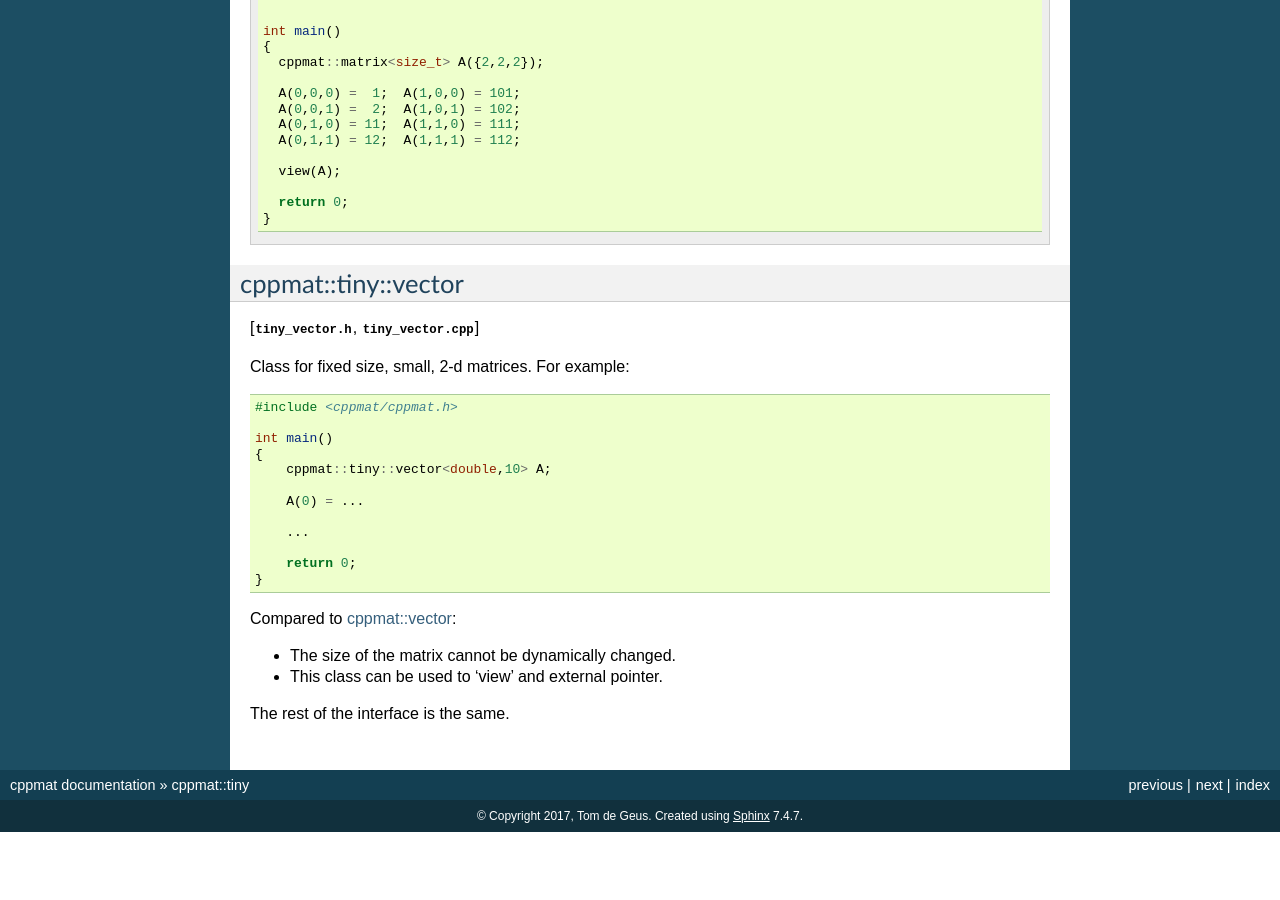
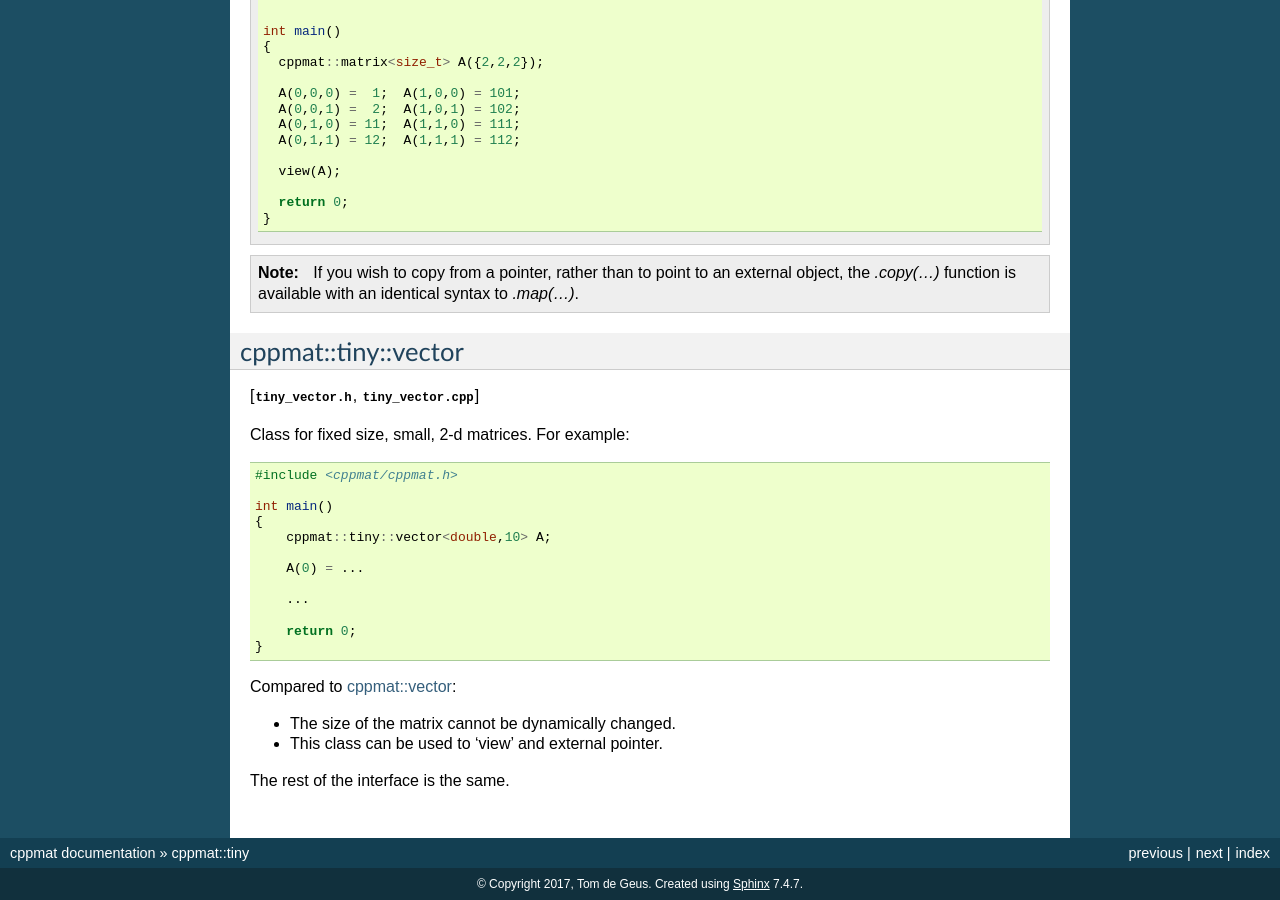
Before and after one commit to tdegeus/cppmat, a Sphinx documentation site: the page built from docs/cppmat_tiny.rst, in a window 1280 px wide and 900 px high, scrolled down 1297 px. Built offline with Sphinx 7.4.7, drawn with Linux system fonts in a browser that asks for light colours; formulas are drawn with MathJax 3; before the commit the page ends 2129 px from its top, so only the background shows below that.

Commit message:
added note to documentation

```diff
--- a/docs/cppmat_cartesian2d.rst
+++ b/docs/cppmat_cartesian2d.rst
@@ -161,3 +161,7 @@ Like in :ref:`tiny`, the classes under :ref:`cartesian2` can be used to 'view' a
 
       return 0;
     }
+
+.. note::
+
+  If you wish to copy from a pointer, rather than to point to an external object, the `.copy(...)` function is available with an identical syntax to `.map(...)`.
--- a/docs/cppmat_tiny.rst
+++ b/docs/cppmat_tiny.rst
@@ -96,6 +96,10 @@ This class can be used to 'view' and external pointer. This can be useful to ref
       return 0;
     }
 
+.. note::
+
+  If you wish to copy from a pointer, rather than to point to an external object, the `.copy(...)` function is available with an identical syntax to `.map(...)`.
+
 .. _tiny_vector:
 
 cppmat::tiny::vector
```
